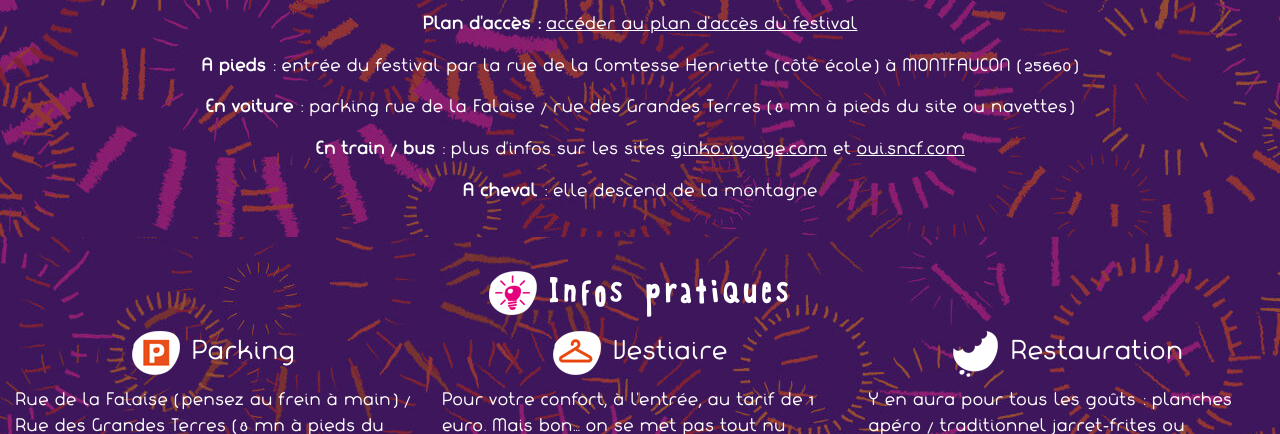
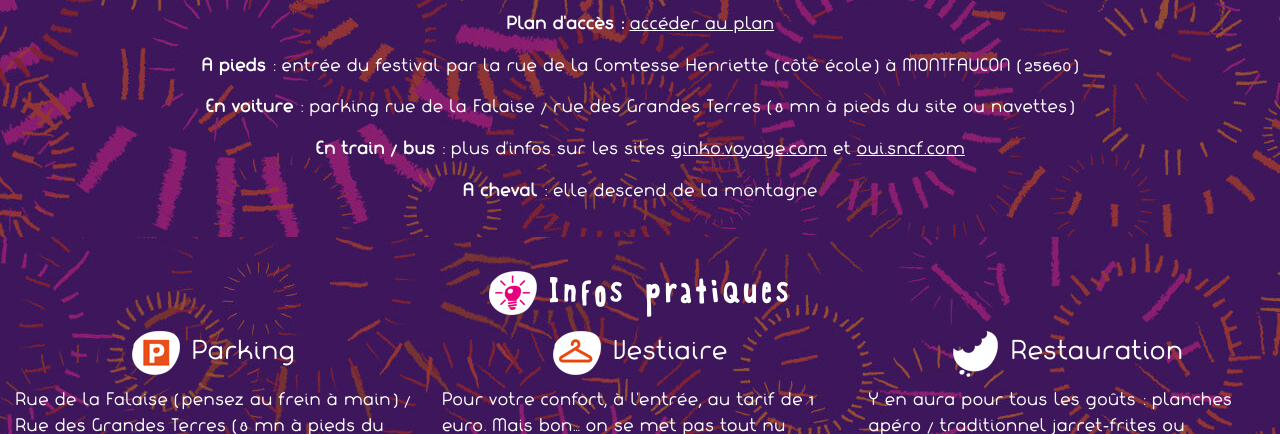
Before and after one commit to Piou-piou/ebullisonFestival, a Symfony app: template templates/pages/index.html.twig in a window 1280 px wide. Shown: the part 5163-5597 px from the top of the page. Run offline with Twig, Linux system fonts and the light colour scheme; the template is opened without the code that fills it, so the values that code supplies are empty; style sheets or scripts are compiled from the project's sources; some libraries are stand-ins or nearby versions.

Commit message:
[edit] string of access map

```diff
--- a/templates/pages/index.html.twig
+++ b/templates/pages/index.html.twig
@@ -300,7 +300,7 @@
 
 		<div class="row expanded mt10">
 			<div class="small-12 medium-12 tac">
-				<p><strong>Plan d'accès : </strong> <a href="{{ asset('images/plan-acces.pdf') }}" target="_blank">accéder au plan d'accès du festival</a></p>
+				<p><strong>Plan d'accès : </strong> <a href="{{ asset('images/plan-acces.pdf') }}" target="_blank">accéder au plan</a></p>
 				<p><strong>A pieds</strong> : entrée du festival par la rue de la Comtesse Henriette (côté école) à MONTFAUCON (25660)</p>
 				<p><strong>En voiture</strong> : parking rue de la Falaise / rue des Grandes Terres (8 mn à pieds du site ou navettes)</p>
 				<p><strong>En train / bus</strong> : plus d’infos sur les sites <a href="ginko.voyage.com" target="_blank" title="Ginko voyagage">ginko.voyage.com</a> et
```
